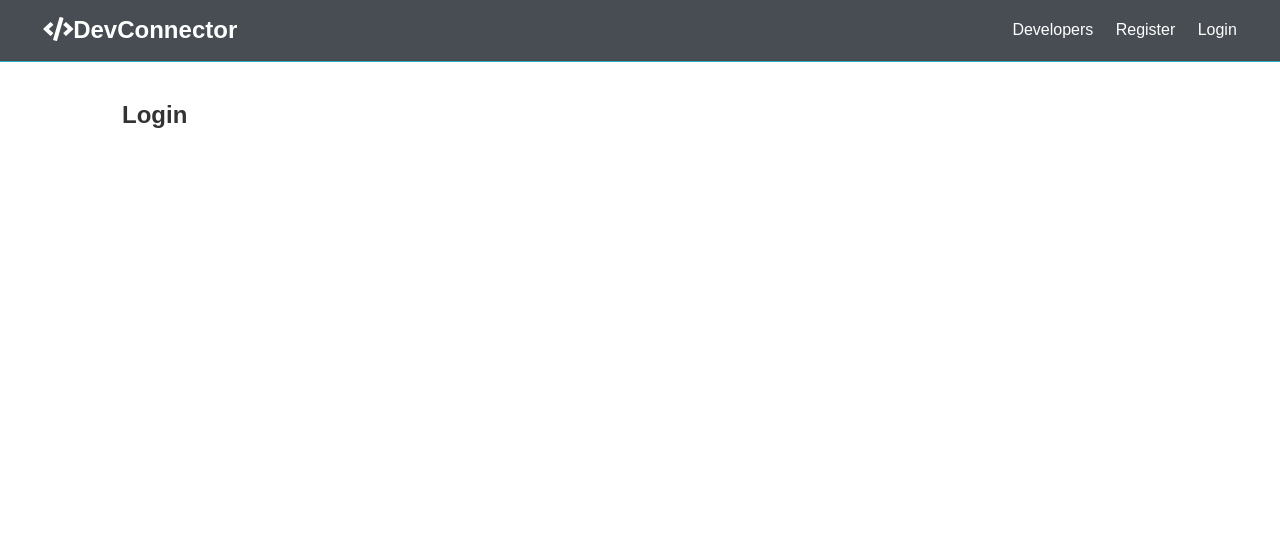
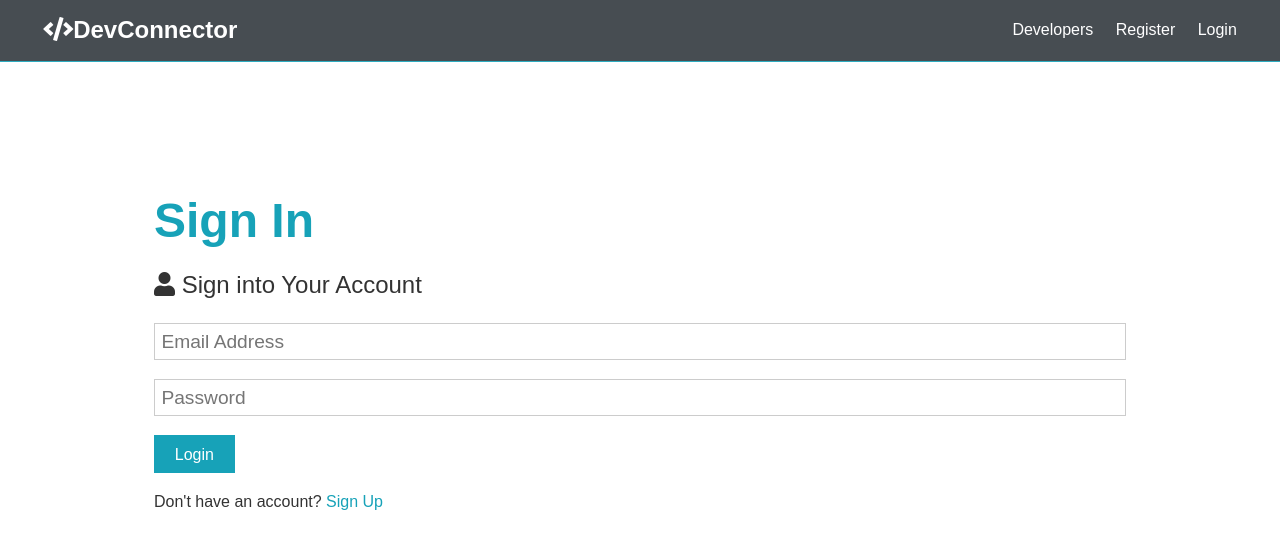
Before and after one commit to evansinho/Social-App, a React (Create React App) app in the folder client/: page /login in a window 1280 px wide. Shown: the top 548 px of the page. Built offline with nearby package versions, Linux system fonts and the light colour scheme; the HTML template or start-up script is replaced by a standard one.

Commit message:
create the login form and state

```diff
--- a/client/src/components/auth/Login.js
+++ b/client/src/components/auth/Login.js
@@ -1,10 +1,54 @@
-import React from 'react'
+import React, { Fragment, useState } from 'react'
+import { Link } from 'react-router-dom';
+
 
 const Login = () => {
+  const [ formData, setFormData ] = useState({
+    email: '',
+    password: '',
+  });
+
+  const { email, password } = formData;
+
+  const onSubmit = (e) => {
+    e.preventDefault();
+    console.log("success")
+  }
+
+  const onchange = (e) => setFormData({...formData, [e.target.name]: e.target.value});
+
   return (
-    <div>
-      <h1>Login</h1>
-    </div>
+    <Fragment>
+      <section className="container">
+      <h1 className="large text-primary">Sign In</h1>
+      <p className="lead"><i className="fas fa-user"></i> Sign into Your Account</p>
+      <form className="form" onSubmit={onSubmit}>
+        <div className="form-group">
+          <input
+            type="email"
+            placeholder="Email Address"
+            name="email"
+            required
+            value={email}
+            onChange={e => onchange(e)}
+          />
+        </div>
+        <div className="form-group">
+          <input
+            type="password"
+            placeholder="Password"
+            name="password"
+            value={password}
+            onChange={e => onchange(e)}
+          />
+        </div>
+        <input type="submit" className="btn btn-primary" value="Login" />
+      </form>
+      <p className="my-1">
+        Don't have an account? <Link to="/register">Sign Up</Link>
+      </p>
+    </section>
+    </Fragment>
   )
 }
 
--- a/client/src/components/auth/Register.js
+++ b/client/src/components/auth/Register.js
@@ -1,4 +1,5 @@
-import React, { Fragment, useState } from 'react'
+import React, { Fragment, useState } from 'react';
+import { Link } from 'react-router-dom';
 
 const Register = () => {
   const [ formData, setFormData ] = useState({
@@ -70,7 +71,7 @@
           <input type="submit" className="btn btn-primary" value="Register" />
         </form>
         <p className="my-1">
-          Already have an account? <a href="login.html">Sign In</a>
+          Already have an account? <Link to="/login">Sign In</Link>
         </p>
       </section>
     </Fragment>
```
